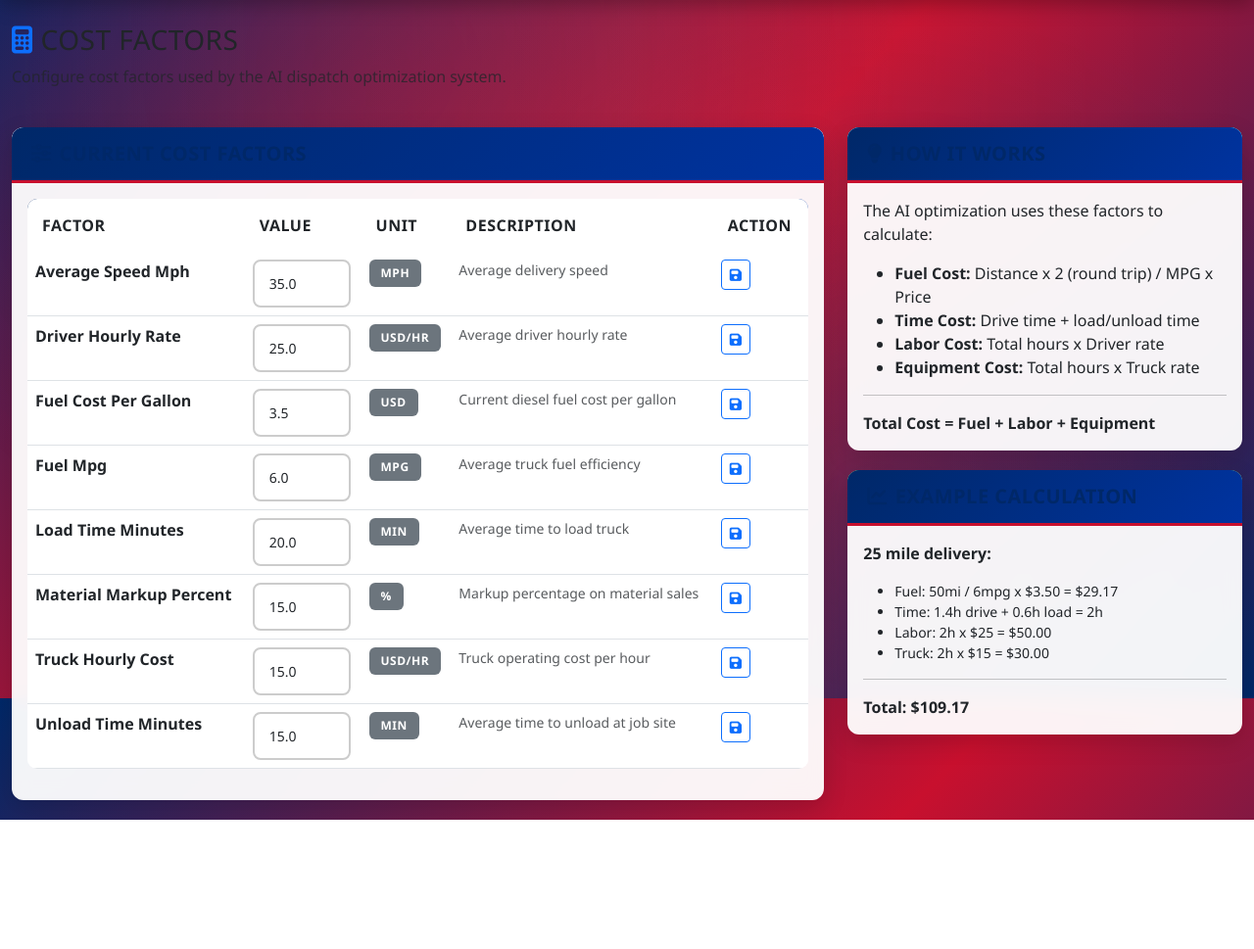
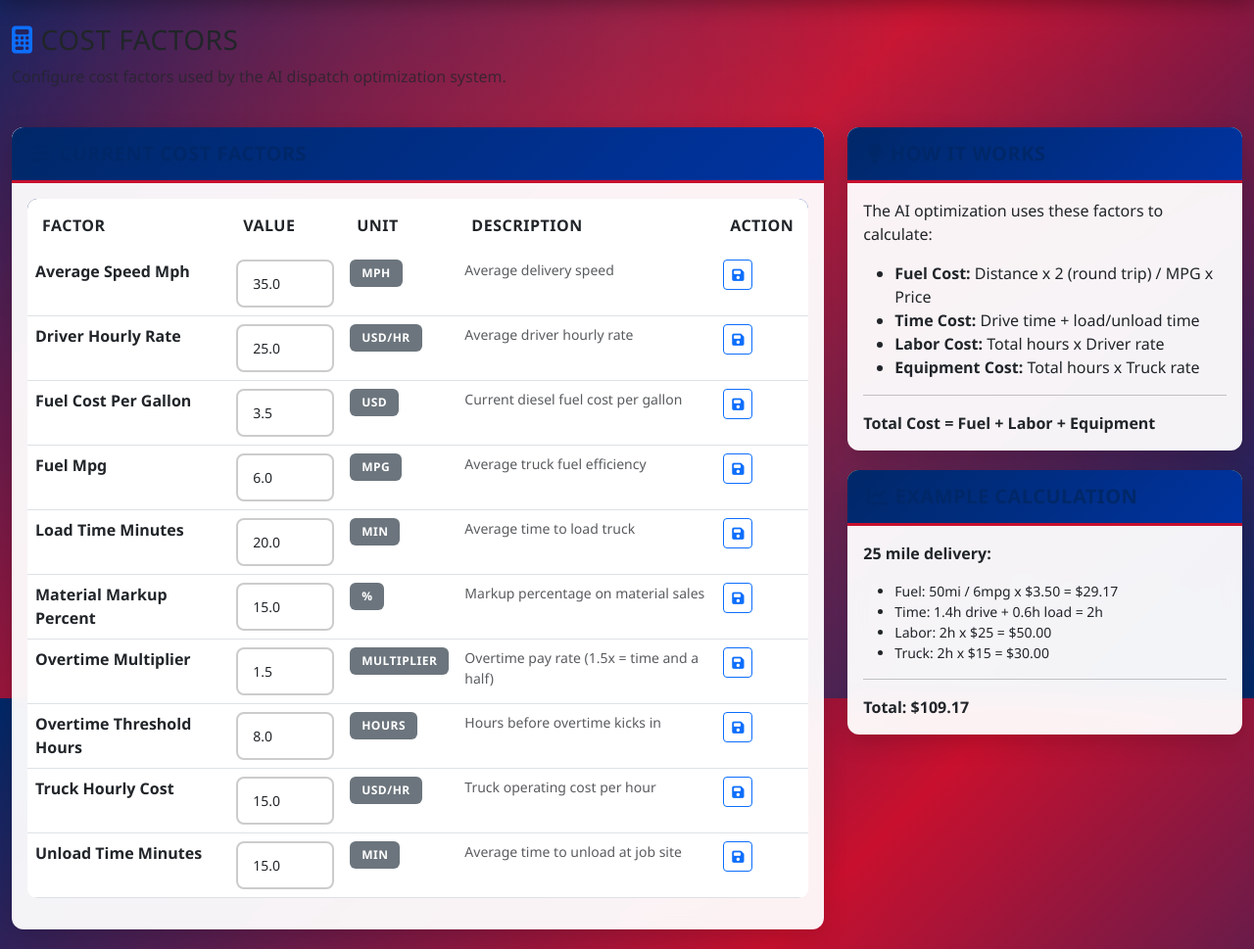
Before and after one commit to Skeeter-Modding/DispatchSoftware, a Flask app: page /cost-factors in a window 1280 px wide. Shown: the part 87-1056 px from the top of the page at 98% size. Before the commit the page ends 924 px from the top, so only its background shows below. Run offline with Flask 3, Linux system fonts and the light colour scheme; data comes from the database, SQL or seed files in the repository; some libraries are stand-ins or nearby versions.

Commit message:
Fix history page error and add overtime factoring (1.5x after 8hrs)
History page fixes:
- Changed hard JOINs to LEFT JOINs to handle NULL foreign keys
- Fixed template date formatting (SQLite returns strings, not datetime)
- Added null-safe handling for summary stats and table rows

Overtime factoring:
- Added overtime_threshold_hours (8) and overtime_multiplier (1.5x) to cost_factors
- Updated estimate_delivery_costs() to calculate overtime pay
- Updated AI knowledge base ProductivityCalculator with overtime documentation
- Overtime calculation: regular hours at base rate + overtime at 1.5x
- Daily cost metrics now include regular_hours, overtime_hours, overtime_cost

https://claude.ai/code/session_01SdiLpTsCdS6fu7FyDSQQYj

```diff
--- a/app.py
+++ b/app.py
@@ -723,14 +723,16 @@ def history():
     start_date = request.args.get('start_date')
     end_date = request.args.get('end_date')
 
-    # Build query
+    # Build query - use LEFT JOINs to handle NULL foreign keys
     query = '''
-        SELECT lh.*, d.name as driver_name, t.truck_number, j.job_name,
-               p.name as plant_name, pl.name as pickup_location, m.name as material_name
+        SELECT lh.*, d.name as driver_name, t.truck_number,
+               COALESCE(j.job_name, 'Unknown Job') as job_name,
+               p.name as plant_name, pl.name as pickup_location, m.name as material_name,
+               COALESCE(lh.quantity_tons, 0) as quantity_tons
         FROM loads_history lh
-        JOIN drivers d ON lh.driver_id = d.id
-        JOIN trucks t ON lh.truck_id = t.id
-        JOIN jobs j ON lh.job_id = j.id
+        LEFT JOIN drivers d ON lh.driver_id = d.id
+        LEFT JOIN trucks t ON lh.truck_id = t.id
+        LEFT JOIN jobs j ON lh.job_id = j.id
         LEFT JOIN plants p ON lh.plant_id = p.id
         LEFT JOIN pickup_locations pl ON lh.pickup_location_id = pl.id
         LEFT JOIN material_types m ON lh.material_id = m.id
@@ -1393,7 +1395,7 @@ def calculate_distance(lat1, lon1, lat2, lon2):
     return R * c
 
 def estimate_delivery_costs(distance_miles, quantity_tons, costs):
-    """Estimate costs for a delivery"""
+    """Estimate costs for a delivery, including overtime after 8 hours"""
     # Fuel cost (round trip)
     fuel_gallons = (distance_miles * 2) / costs.get('fuel_mpg', 6.0)
     fuel_cost = fuel_gallons * costs.get('fuel_cost_per_gallon', 3.50)
@@ -1404,8 +1406,22 @@ def estimate_delivery_costs(distance_miles, quantity_tons, costs):
 
     total_hours = drive_time_hours + load_time_hours
 
-    # Labor and truck costs
-    driver_cost = total_hours * costs.get('driver_hourly_rate', 25.0)
+    # Labor cost with overtime calculation
+    # Overtime kicks in after threshold hours (default 8)
+    hourly_rate = costs.get('driver_hourly_rate', 25.0)
+    overtime_threshold = costs.get('overtime_threshold_hours', 8.0)
+    overtime_multiplier = costs.get('overtime_multiplier', 1.5)
+
+    if total_hours <= overtime_threshold:
+        driver_cost = total_hours * hourly_rate
+        overtime_hours = 0
+    else:
+        # Regular hours at base rate, overtime at multiplied rate
+        regular_hours = overtime_threshold
+        overtime_hours = total_hours - overtime_threshold
+        driver_cost = (regular_hours * hourly_rate) + (overtime_hours * hourly_rate * overtime_multiplier)
+
+    # Truck operating costs (no overtime on equipment)
     truck_cost = total_hours * costs.get('truck_hourly_cost', 15.0)
 
     total_cost = fuel_cost + driver_cost + truck_cost
@@ -1416,6 +1432,7 @@ def estimate_delivery_costs(distance_miles, quantity_tons, costs):
         'truck_cost': round(truck_cost, 2),
         'total_cost': round(total_cost, 2),
         'estimated_hours': round(total_hours, 2),
+        'overtime_hours': round(overtime_hours, 2),
         'distance_miles': round(distance_miles, 1)
     }
 
@@ -2474,11 +2491,13 @@ def ensure_tables_exist():
     default_factors = [
         ('fuel_cost_per_gallon', 3.50, '$/gallon', 'Current diesel fuel price'),
         ('fuel_mpg', 6.0, 'mpg', 'Average truck fuel efficiency'),
-        ('driver_hourly_rate', 25.0, '$/hour', 'Driver hourly wage'),
+        ('driver_hourly_rate', 25.0, '$/hour', 'Driver regular hourly wage'),
         ('truck_hourly_cost', 15.0, '$/hour', 'Truck operating cost per hour'),
         ('average_speed_mph', 35.0, 'mph', 'Average driving speed'),
         ('load_time_minutes', 20, 'minutes', 'Time to load at plant'),
-        ('unload_time_minutes', 15, 'minutes', 'Time to unload at job site')
+        ('unload_time_minutes', 15, 'minutes', 'Time to unload at job site'),
+        ('overtime_threshold_hours', 8.0, 'hours', 'Hours before overtime kicks in'),
+        ('overtime_multiplier', 1.5, 'multiplier', 'Overtime pay rate (1.5x = time and a half)')
     ]
     for factor in default_factors:
         cur.execute('''
```
Also changed, not shown: ai_knowledge.py (+27 -2 lines), templates/history.html (+14 -9 lines).
